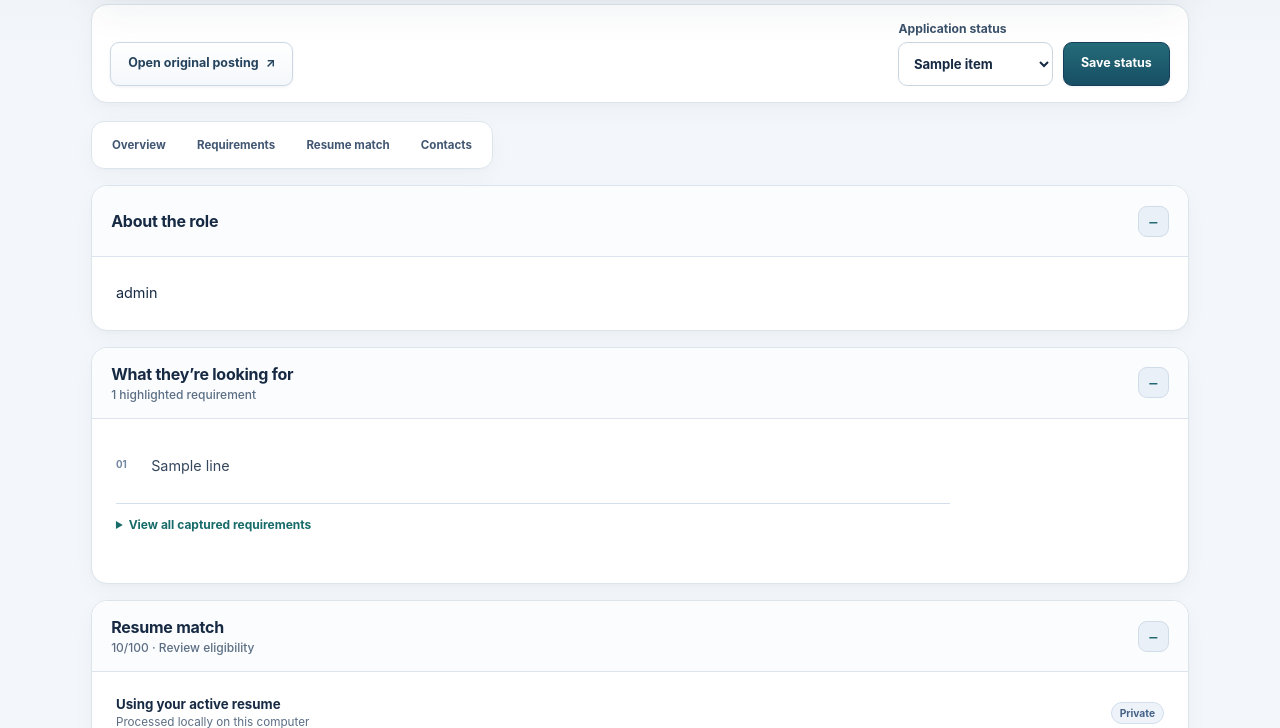
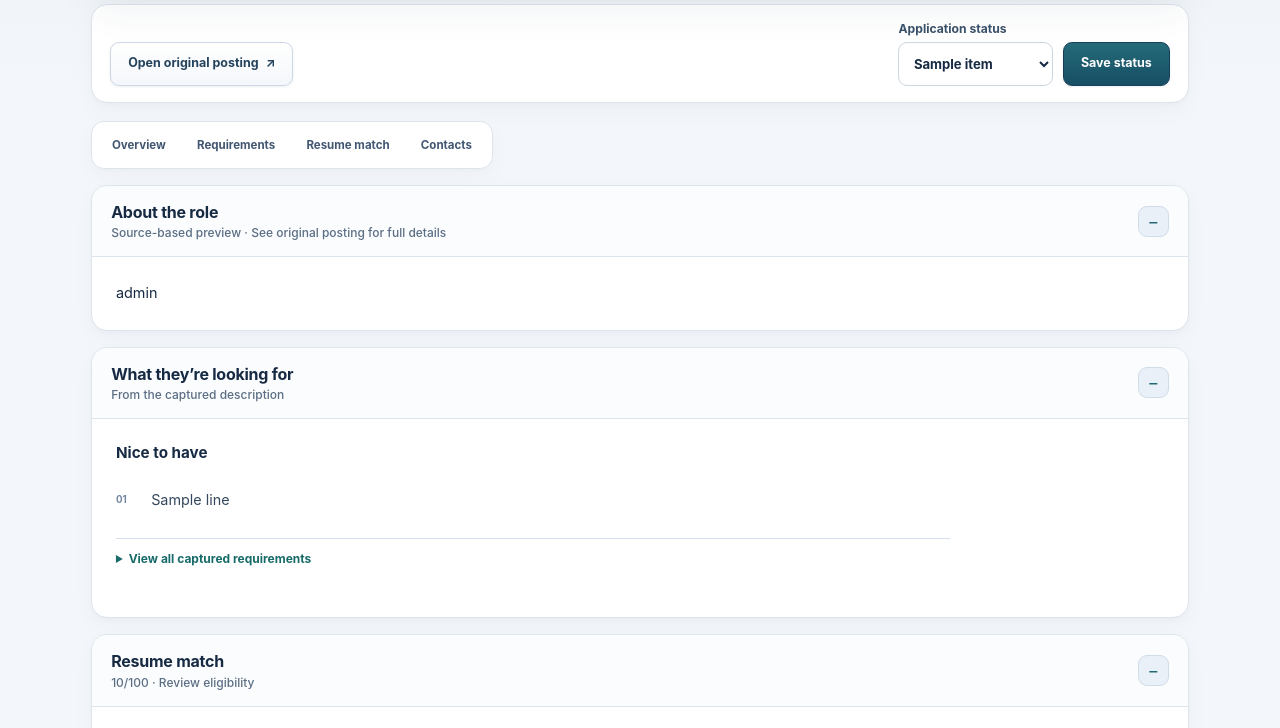
Before and after one commit to yoavbenNun/AJob, a FastAPI app: template src/web/templates/job_detail.html in a window 1280 px wide. Shown: the part 339-1067 px from the top of the page. Run offline with FastAPI, Linux system fonts and the light colour scheme; the template is opened without the code that fills it: most values are stand-ins (such as "Sample title", 1, 10 or a date in 2020).

Commit message:
Show source-based role and qualification previews

```diff
--- a/src/web/app.py
+++ b/src/web/app.py
@@ -827,6 +827,7 @@ def _application_response(
 def _detail_response(request: Request, job: JobPosting, **context: object):
     evidence = request.app.state.reviewed_contact_evidence
     saved_contacts = context.pop("saved_outreach_contacts", ())
+    extracted_requirements = _description_requirements(job.description) if not job.requirements.strip() else {}
     return templates.TemplateResponse(
         request,
         "job_detail.html",
@@ -847,6 +848,7 @@ def _detail_response(request: Request, job: JobPosting, **context: object):
                 limit=7,
             ),
             "full_requirement_lines": _clean_captured_lines(job.requirements, job),
+            "extracted_requirements": extracted_requirements,
             **context,
         },
     )
@@ -909,17 +911,71 @@ def _role_sentences(line: str) -> list[str]:
     return sentences
 
 
-def _summarize_role(job: JobPosting) -> str:
-    """Render a complete short source passage or fail closed, never cherry-pick.
+# Only explicit headings delimit sections; unknown headings terminate extraction.
+_SECTION_HEADINGS = {
+    "role": r"(?:about the role|role overview|the role|job overview)",
+    "duties": r"(?:responsibilities|what you(?:'|’)ll do|what you will do|how you(?:'|’)ll make an impact)",
+    "required": r"(?:(?:minimum|basic|required)\s+)?(?:requirements|qualifications)|what you(?:'|’)ll need|what you will need|what we(?:'|’)re looking for|what we are looking for|to thrive in this role,? you(?:'|’)ll need",
+    "preferred": r"(?:preferred qualifications|preferred requirements|nice to have|bonus points if you have)",
+    "other": r"(?:why .+|about (?!the role).+|equal opportunity|benefits|who we are)",
+}
 
-    An unrecognized sentence may qualify any duty, even one several sentences
-    earlier. Keep every content sentence, including those before the first duty.
-    Longer passages require semantic rewriting, which this renderer cannot prove.
-    """
+def _description_sections(description: str) -> tuple[list[str], list[tuple[str, list[str]]]]:
+    intro: list[str] = []
+    sections: list[tuple[str, list[str]]] = []
+    current = intro
+    for raw in description.splitlines():
+        line = raw.strip()
+        if not line:
+            continue
+        heading = line.rstrip(":?").strip()
+        kind = next((name for name, pattern in _SECTION_HEADINGS.items()
+                     if re.fullmatch(pattern, heading, re.I)), None)
+        # Unknown standalone headings end, rather than leak into, a section.
+        if kind is None and (line.endswith(":") or line.endswith("?")) and len(line) < 100:
+            kind = "other"
+        if kind:
+            current = []
+            sections.append((kind, current))
+        else:
+            current.append(line)
+    return intro, sections
+
+
+def _description_requirements(description: str) -> dict[str, list[str]]:
+    _, sections = _description_sections(description)
+    result: dict[str, list[str]] = {}
+    for kind, lines in sections:
+        if kind in {"required", "preferred"} and lines:
+            result.setdefault(kind, []).extend(re.sub(r"^[•*-]\s+", "", line) for line in lines)
+    return result
+
+
+def _section_role_preview(job: JobPosting) -> str:
+    intro, sections = _description_sections(job.description)
+    # A known heading provides a reliable boundary for an opening paragraph.
+    if not sections:
+        return ""
+    candidates = [intro[-1]] if intro and len(_role_sentences(intro[-1])) in (2, 3) else []
+    candidates += [" ".join(lines) for kind, lines in sections
+                   if kind in {"role", "duties"} and len(lines) in (1, 2, 3)]
+    for candidate in candidates:
+        result = _summarize_role(job, _text=candidate)
+        if result:
+            return result
+    return ""
+
+
+def _summarize_role(job: JobPosting, *, _text: str | None = None) -> str:
+    """Return a source passage when its local context fits; otherwise fail closed."""
+    if _text is None:
+        preview = _section_role_preview(job)
+        if preview:
+            return preview
     filler = {"the", "a", "an", "and", "or", "with", "for", "to", "on", "of",
               "our", "your", "their", "work"}
     lines: list[str] = []
-    for line in _clean_captured_lines(job.description, job):
+    for line in _clean_captured_lines(job.description if _text is None else _text, job):
         line = re.sub(r"^\d+[.)]\s+", "", " ".join(line.split()))
         if line.casefold().rstrip(":") in {"responsibilities", "about the role", "what you'll do"}:
             continue
--- a/src/web/templates/job_detail.html
+++ b/src/web/templates/job_detail.html
@@ -23,13 +23,13 @@
     <div class="detail-toolbar"><a class="button secondary" href="{{ job.job_url }}" target="_blank" rel="noopener noreferrer">Open original posting <span aria-hidden="true">↗</span></a><form class="status-form" method="post" action="/jobs/{{ job.id }}/status"><input type="hidden" name="csrf_token" value="{{ csrf_token }}"><label>Application status<select name="status">{% for item in statuses %}<option value="{{ item }}" {% if item == job.status %}selected{% endif %}>{{ item|status_label }}</option>{% endfor %}</select></label><button type="submit">Save status</button></form></div>
     <nav class="workspace-nav" aria-label="Job workspace"><a href="#overview">Overview</a><a href="#requirements">Requirements</a><a href="#resume-match">Resume match</a><a href="#outreach">Contacts</a></nav>
     <details class="content-section collapsible-section" id="overview" open>
-      <summary><span class="section-summary"><h2>About the role</h2></span></summary>
+      <summary><span class="section-summary"><h2>About the role</h2><small>Source-based preview · See original posting for full details</small></span></summary>
       <div class="collapsible-section__body">
         {% if role_summary %}<p class="role-summary">{{ role_summary }}</p>
         {% else %}<p class="empty-copy">Not enough information to summarize this role.</p>{% endif %}
       </div>
     </details>
-    <details class="content-section collapsible-section" id="requirements" open><summary><span class="section-summary"><h2>What they’re looking for</h2><small>{{ requirement_lines|length }} highlighted requirement{% if requirement_lines|length != 1 %}s{% endif %}</small></span></summary><div class="collapsible-section__body">{% if requirement_lines %}<ul class="requirements-list">{% for line in requirement_lines %}<li>{{ line }}</li>{% endfor %}</ul>{% else %}<p class="empty-copy">The source page did not provide separate requirements.</p>{% endif %}{% if full_requirement_lines and full_requirement_lines != requirement_lines %}<details class="source-copy"><summary>View all captured requirements</summary><div>{% for line in full_requirement_lines %}<p>{{ line }}</p>{% endfor %}</div></details>{% endif %}</div></details>
+    <details class="content-section collapsible-section" id="requirements" open><summary><span class="section-summary"><h2>What they’re looking for</h2><small>{% if extracted_requirements %}From the captured description{% else %}{{ requirement_lines|length }} highlighted requirement{% if requirement_lines|length != 1 %}s{% endif %}{% endif %}</small></span></summary><div class="collapsible-section__body">{% if extracted_requirements %}{% for kind, lines in extracted_requirements.items() %}<h3>{{ "Required qualifications" if kind == "required" else "Nice to have" }}</h3><ul class="requirements-list">{% for line in lines %}<li>{{ line }}</li>{% endfor %}</ul>{% endfor %}{% elif requirement_lines %}<ul class="requirements-list">{% for line in requirement_lines %}<li>{{ line }}</li>{% endfor %}</ul>{% else %}<p class="empty-copy">The source page did not provide separate requirements.</p>{% endif %}{% if full_requirement_lines and full_requirement_lines != requirement_lines %}<details class="source-copy"><summary>View all captured requirements</summary><div>{% for line in full_requirement_lines %}<p>{{ line }}</p>{% endfor %}</div></details>{% endif %}</div></details>
     {% if not cloud_mode %}
     <details class="content-section collapsible-section" id="resume-match" {% if match_error or match_result %}open{% endif %}><summary><span class="section-summary"><h2>Resume match</h2><small>{% if match_result %}{{ match_result.score }}/100{% if not match_result.eligible %} · Review eligibility{% endif %}{% else %}Not calculated{% endif %}</small></span></summary><div class="collapsible-section__body">
       <div class="section-lead"><div><strong>Using your active resume</strong><span>Processed locally on this computer</span></div><span class="privacy-pill">Private</span></div>
```
Also changed, not shown: BEST_PRACTICES.md (+3 -0 lines), tests/fixtures/taboola_10437_description.txt (added, +36 -0 lines), tests/test_job_details_sections.py (added, +59 -0 lines).
